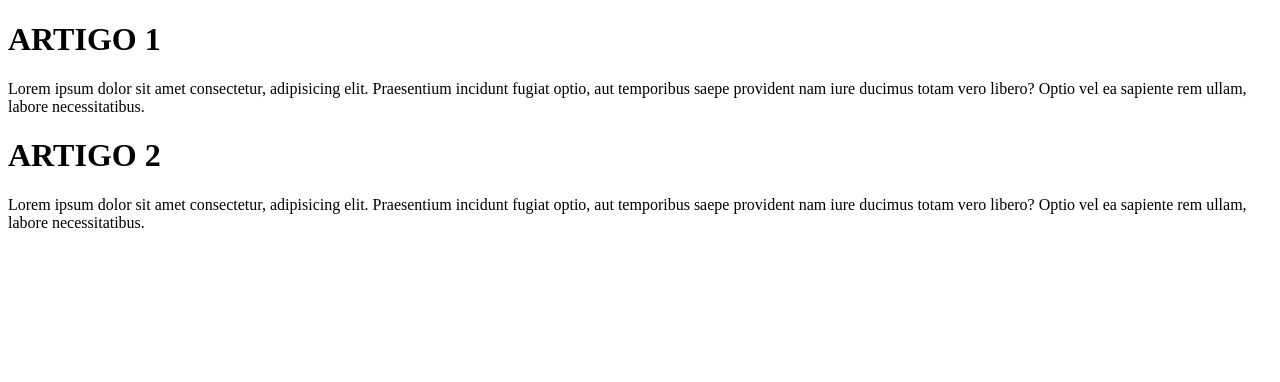
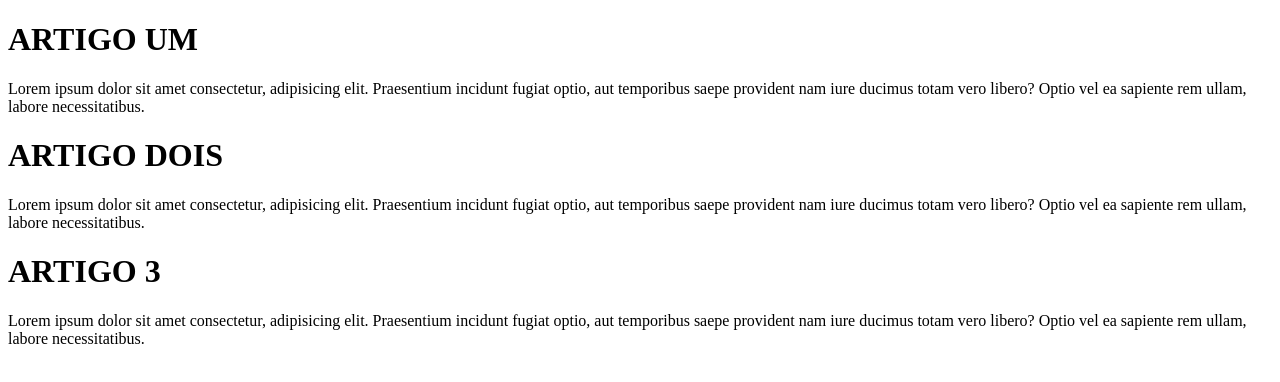
Before and after one commit to rafaalvim/Reposit_Test, a plain HTML site: page index.html in a window 1280 px wide. Drawn offline with Linux system fonts and the light colour scheme.

Commit message:
comihfhdsf

```diff
--- a/index.html
+++ b/index.html
@@ -7,11 +7,15 @@
 </head>
 <body>
     <div>
-        <h1>ARTIGO 1</h1>
+        <h1>ARTIGO UM</h1>
         <p>Lorem ipsum dolor sit amet consectetur, adipisicing elit. Praesentium incidunt fugiat optio, aut temporibus saepe provident nam iure ducimus totam vero libero? Optio vel ea sapiente rem ullam, labore necessitatibus.</p>
     </div>
     <div>
-        <h1>ARTIGO 2</h1>
+        <h1>ARTIGO DOIS</h1>
+        <p>Lorem ipsum dolor sit amet consectetur, adipisicing elit. Praesentium incidunt fugiat optio, aut temporibus saepe provident nam iure ducimus totam vero libero? Optio vel ea sapiente rem ullam, labore necessitatibus.</p>
+    </div>
+    <div>
+        <h1>ARTIGO 3</h1>
         <p>Lorem ipsum dolor sit amet consectetur, adipisicing elit. Praesentium incidunt fugiat optio, aut temporibus saepe provident nam iure ducimus totam vero libero? Optio vel ea sapiente rem ullam, labore necessitatibus.</p>
     </div>
 
```
